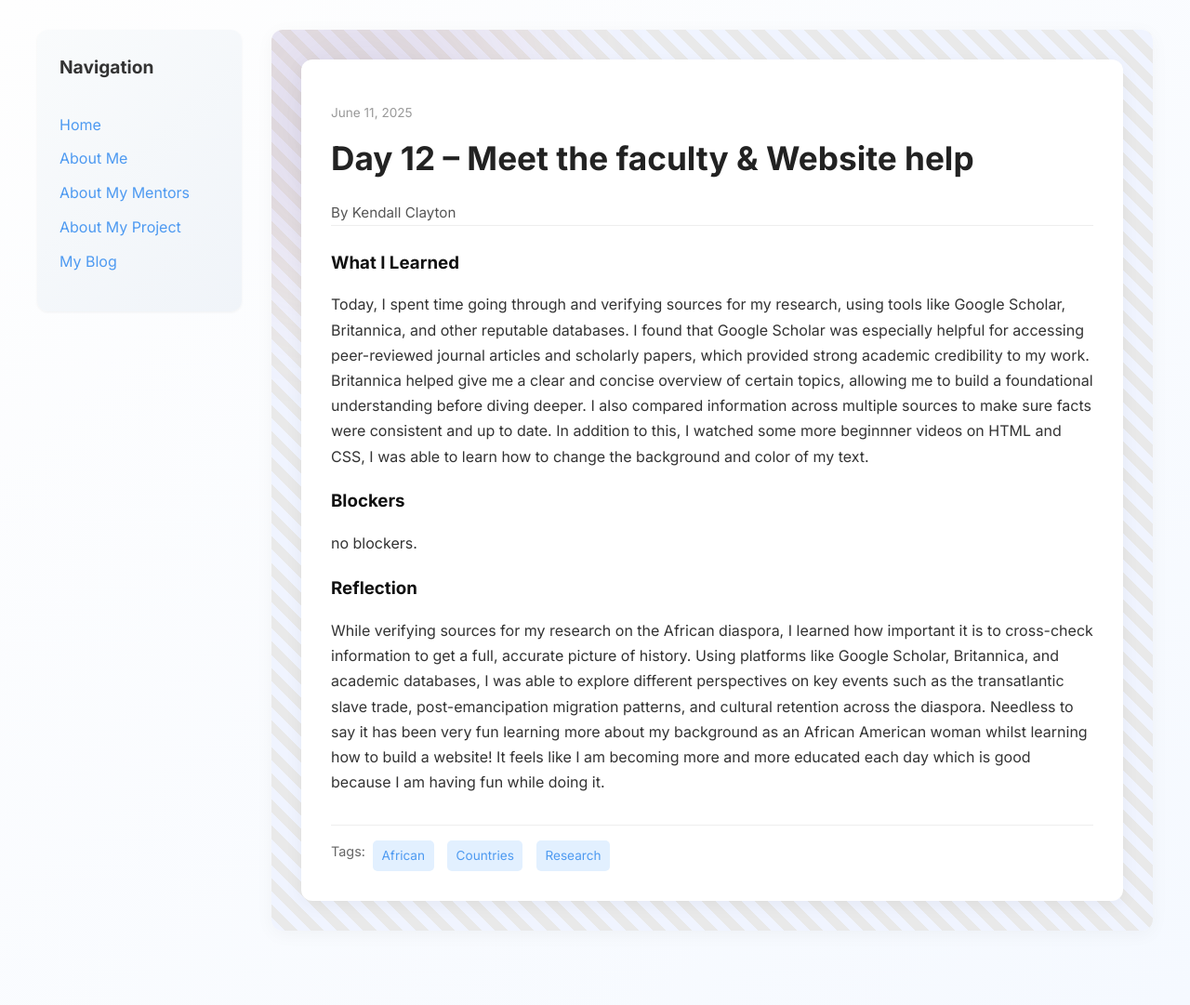
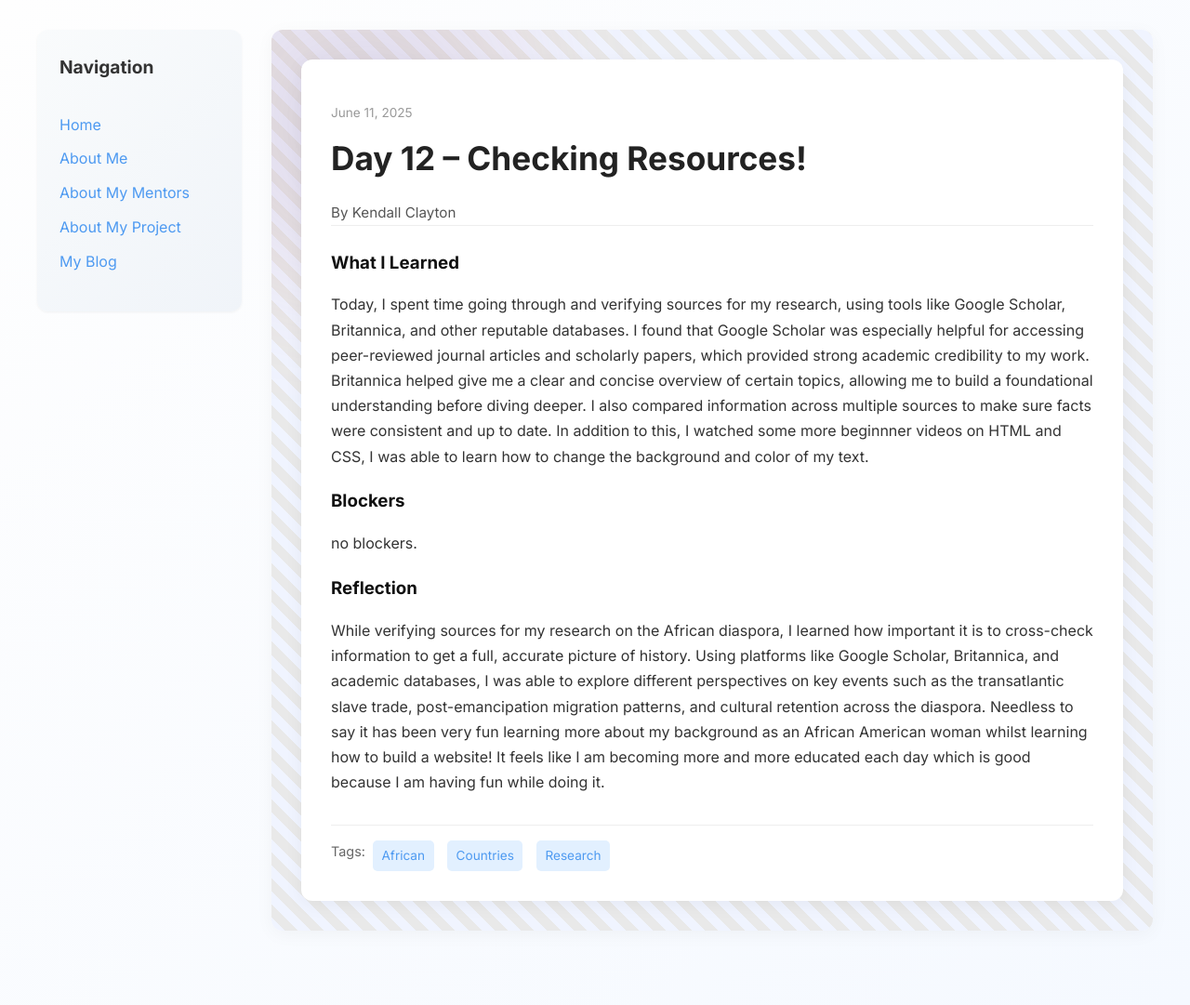
Before and after one commit to kendallzoe/kendallzoe.github.io, a Jekyll site: the page built from _posts/2025-06-11-day-12.md, in a window 1280 px wide. Shown: the whole page at 93% size. Built offline with Jekyll 4.4.1, drawn with Linux system fonts in a browser that asks for light colours.

Commit message:
Update 2025-06-11-day-12.md

```diff
--- a/_posts/2025-06-11-day-12.md
+++ b/_posts/2025-06-11-day-12.md
@@ -1,6 +1,6 @@
 ---
 layout: post
-title: "Day 12 – Meet the faculty & Website help"
+title: "Day 12 – Checking Resources!"
 date: 2025-06-11
 author: Kendall Clayton
 permalink: /day12.html
```
